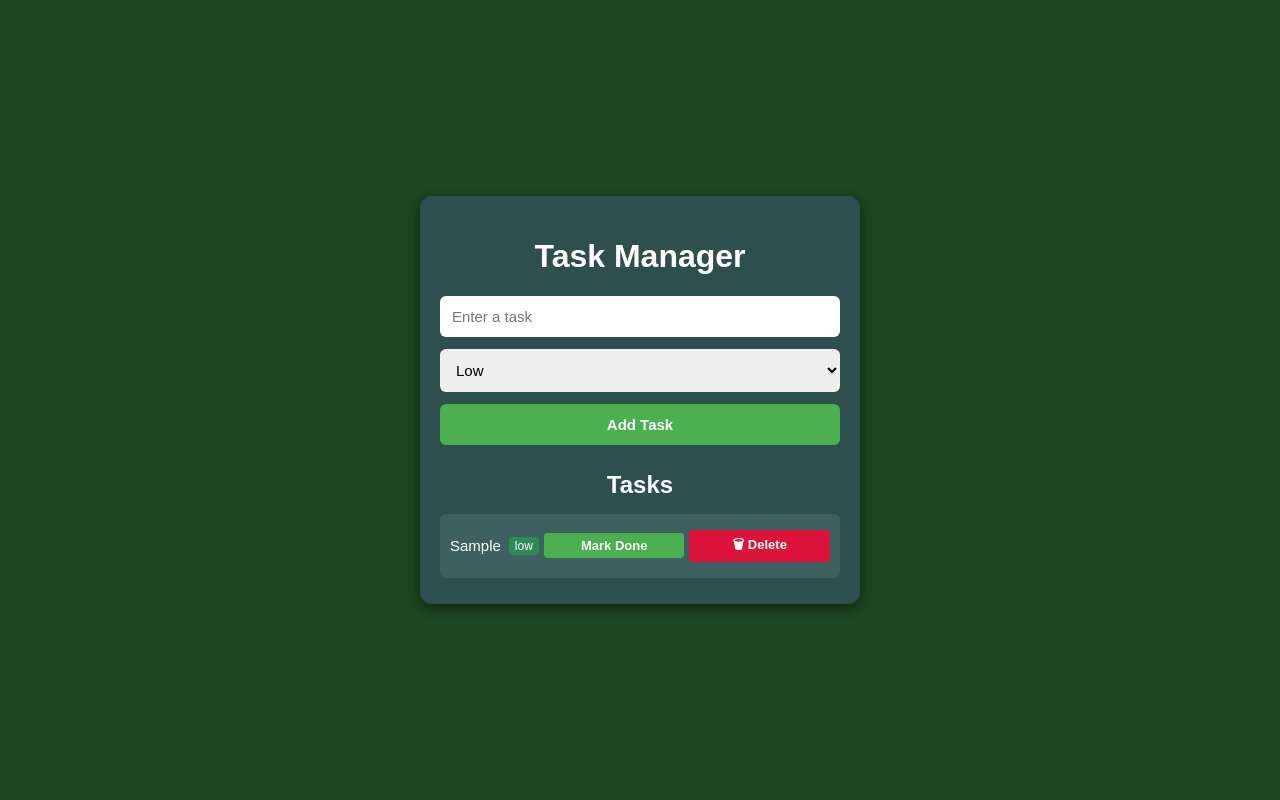
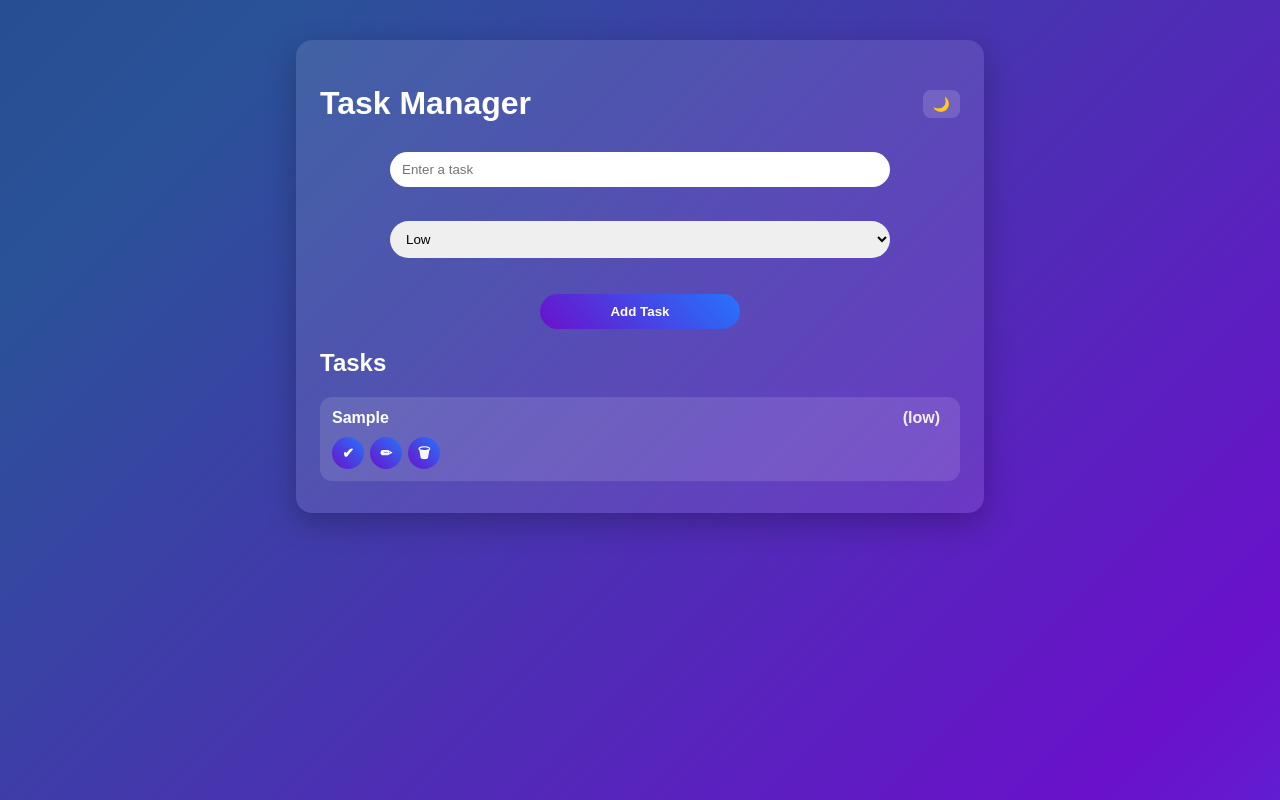
Before and after one commit to Dave2130/Task-Manager-Project, a plain HTML site: page index.html in a window 1280 px wide. Both pictures are taken after typing "Sample" into the empty fields and a click on the button "Add Task". Drawn offline with Linux system fonts and the light colour scheme.

Commit message:
update task manager with new features/fixes

```diff
--- a/app.js
+++ b/app.js
@@ -1,3 +1,8 @@
+// Keep track of tasks and unique IDs
+let tasks = [];
+let idCounter = 1;
+
+// Task class
 class Task {
   constructor(id, title, priority = "low") {
     this.id = id;
@@ -11,32 +16,62 @@ class Task {
   }
 }
 
-let tasks = [];
-let idCounter = 1;
-
+// Add task
 function addTask(title, priority) {
   let task = new Task(idCounter++, title, priority);
   tasks.push(task);
   renderTasks();
 }
 
+// Remove task
 function removeTask(id) {
-  const li = document.querySelector(`#task-${id}`);
-  if (li) {
-    li.classList.add("fade-out");
-    setTimeout(() => {
-      tasks = tasks.filter(task => task.id !== id);
-      renderTasks();
-    }, 300); // wait for animation
-  }
+  tasks = tasks.filter(task => task.id !== id);
+  renderTasks();
 }
 
+// Toggle task as done
 function toggleTask(id) {
   let task = tasks.find(t => t.id === id);
   if (task) task.markDone();
   renderTasks();
 }
 
+// Edit task (inline editing)
+function editTask(id) {
+  const task = tasks.find(t => t.id === id);
+  if (!task) return;
+
+  const li = document.getElementById(`task-${id}`);
+  li.innerHTML = ""; // Clear the task display
+
+  let input = document.createElement("input");
+  input.type = "text";
+  input.value = task.title;
+  input.style.marginRight = "10px";
+
+  let saveBtn = document.createElement("button");
+  saveBtn.textContent = "💾";
+  saveBtn.classList.add("btn-save");
+  saveBtn.title = "Save";
+  saveBtn.onclick = () => {
+    if (input.value.trim() !== "") {
+      task.title = input.value.trim();
+      renderTasks();
+    }
+  };
+
+  let cancelBtn = document.createElement("button");
+  cancelBtn.textContent = "✖";
+  cancelBtn.classList.add("btn-cancel");
+  cancelBtn.title = "Cancel";
+  cancelBtn.onclick = () => renderTasks();
+
+  li.appendChild(input);
+  li.appendChild(saveBtn);
+  li.appendChild(cancelBtn);
+}
+
+// Render tasks to UI
 function renderTasks() {
   const taskList = document.getElementById("taskList");
   taskList.innerHTML = "";
@@ -48,28 +83,45 @@ function renderTasks() {
 
     let titleSpan = document.createElement("span");
     titleSpan.textContent = task.title;
+    titleSpan.classList.add("task-title");
 
     let badge = document.createElement("span");
-    badge.classList.add("priority", task.priority.toLowerCase());
-    badge.textContent = task.priority;
+    badge.textContent = `(${task.priority})`;
+    badge.classList.add("task-badge");
+
+    // Actions
+    let actionsDiv = document.createElement("div");
+    actionsDiv.classList.add("task-actions");
 
     let doneBtn = document.createElement("button");
-    doneBtn.textContent = task.completed ? "✔ Done" : "Mark Done";
+    doneBtn.textContent = "✔";
+    doneBtn.title = "Mark as Done";
     doneBtn.onclick = () => toggleTask(task.id);
 
+    let editBtn = document.createElement("button");
+    editBtn.textContent = "✏";
+    editBtn.title = "Edit Task";
+    editBtn.onclick = () => editTask(task.id);
+
     let delBtn = document.createElement("button");
-    delBtn.textContent = "🗑 Delete";
+    delBtn.textContent = "🗑";
+    delBtn.classList.add("btn-delete");
+    delBtn.title = "Delete Task";
     delBtn.onclick = () => removeTask(task.id);
+
+    actionsDiv.appendChild(doneBtn);
+    actionsDiv.appendChild(editBtn);
+    actionsDiv.appendChild(delBtn);
 
     li.appendChild(titleSpan);
     li.appendChild(badge);
-    li.appendChild(doneBtn);
-    li.appendChild(delBtn);
+    li.appendChild(actionsDiv);
 
     taskList.appendChild(li);
   });
 }
 
+// Add Task button event
 document.getElementById("addBtn").addEventListener("click", () => {
   const title = document.getElementById("taskInput").value;
   const priority = document.getElementById("priorityInput").value;
@@ -82,3 +134,14 @@ document.getElementById("addBtn").addEventListener("click", () => {
   addTask(title, priority);
   document.getElementById("taskInput").value = "";
 });
+
+// Theme toggle
+const toggleBtn = document.getElementById("themeToggle");
+toggleBtn.addEventListener("click", () => {
+  document.body.classList.toggle("light-mode");
+  if (document.body.classList.contains("light-mode")) {
+    toggleBtn.textContent = "🌞";
+  } else {
+    toggleBtn.textContent = "🌙";
+  }
+});
--- a/index.html
+++ b/index.html
@@ -1,28 +1,33 @@
 <!DOCTYPE html>
 <html lang="en">
 <head>
-  <meta charset="UTF-8">
-  <meta name="viewport" content="width=device-width, initial-scale=1.0">
-  <title>Task Manager App</title>
-  <link rel="stylesheet" href="style.css">
+<meta charset="UTF-8" />
+<meta name="viewport" content="width=device-width, initial-scale=1.0" />
+<title>Task Manager App</title>
+<link rel="stylesheet" href="style.css" />
 </head>
 <body>
   <div class="container">
-    <h1>Task Manager</h1>
+    <!-- Header -->
+    <div class="header">
+      <h1>Task Manager</h1>
+      <button id="themeToggle" aria-label="Toggle theme">🌙</button>
+    </div>
 
-
-    <input type="text" id="taskInput" placeholder="Enter a task">
-
+    <!-- Task Input -->
+    <input type="text" id="taskInput" placeholder="Enter a task" />
+    <br>
     <select id="priorityInput">
       <option value="low">Low</option>
       <option value="medium">Medium</option>
       <option value="high">High</option>
     </select>
+    <br>
+    <button id="addBtn" class="primary">Add Task</button>
 
-    <button id="addBtn">Add Task</button>
-
+    <!-- Task List -->
     <h2>Tasks</h2>
-    <ul id="taskList"></ul>
+    <ul id="taskList" class="task-list"></ul>
   </div>
 
   <script src="app.js"></script>
--- a/style.css
+++ b/style.css
@@ -1,104 +1,166 @@
+/* Background */
 body {
-    font-family: Arial, sans-serif;
-    background: #1e4620;
-    color: white;
-    display: flex;
-    justify-content: center;
-    align-items: center;
-    min-height: 100vh;
-    margin: 0;
+  margin: 0;
+  font-family: Arial, sans-serif;
+  background: linear-gradient(135deg, #1e3c72, #2a5298, #6a11cb, #2575fc);
+  background-size: 200% 400%;
+  animation: gradientBG 12s ease infinite;
+  color: white;
 }
 
-.container {
-  background: #2f4f4f;
-  padding: 20px;
-  border-radius: 12px;
-  width: 400px;
-  max-width: 90%;
-  box-shadow: 0px 4px 12px rgba(0,0,0,0.5);
+/* Smooth gradient animation */
+@keyframes gradientBG {
+  0% { background-position: 0% 50%; }
+  50% { background-position: 100% 50%; }
+  100% { background-position: 0% 50%; }
 }
 
-h1, h2 {
-    text-align: center;
-    margin-bottom: 15px;
+/* Container */
+.container {
+  max-width: 640px;
+  margin: 40px auto;
+  padding: 24px;
+  background: rgba(255,255,255,0.10);
+  border-radius: 16px;
+  box-shadow: 0 10px 30px rgba(0,0,0,0.25);
 }
 
-input, select, button {
-  padding: 12px;
-  margin: 6px 0;
-  width: 100%;
-  border-radius: 6px;
-  border: none;
-  font-size: 15px;
-  box-sizing: border-box;
+/* Header */
+.header {
+  display: flex;
+  justify-content: space-between;
+  align-items: center;
 }
 
-button {
-  background: #4CAF50;
+#themeToggle {
+  background: rgba(255,255,255,0.15);
+  border: 0;
+  padding: 6px 10px;
+  border-radius: 8px;
+  cursor: pointer;
+  color: #fff;
+  font-size: 14px;
+}
+
+/* Inputs */
+#taskInput,
+#priorityInput {
+  width: 90%;
+  max-width: 500px;
+  box-sizing: border-box;
+  padding: 10px 12px;
+  border: 0;
+  border-radius: 20px;
+  margin: 8px auto;
+  display: block;
+}
+
+/* Add Task button */
+#addBtn {
+  background: linear-gradient(45deg, #6a11cb, #2575fc);
+  border: none;
+  padding: 10px 14px;
+  border-radius: 20px;
   color: white;
   cursor: pointer;
   font-weight: bold;
-  transition: background 0.3s ease;
+  transition: all 0.3s ease;
+  width: 90%;
+  max-width: 200px;
+  display: block;
+  margin: 10px auto;
 }
 
-button:hover {
-  background: #45a049;
+#addBtn:hover {
+  transform: scale(1.02);
+  box-shadow: 0 0 10px rgba(106, 17, 203, 0.6),
+              0 0 20px rgba(37, 117, 252, 0.6);
 }
 
-
-ul {
+/* Task list */
+#taskList {
   list-style: none;
   padding: 0;
-  margin: 0;
+  margin: 12px 0 0 0;
 }
 
-li {
-  display: flex;
-  justify-content: space-between;
+#taskList li {
+  background: rgba(255, 255, 255, 0.12);
+  border-radius: 12px;
+  padding: 12px;
+  margin: 8px 0;
+  display: grid;
+  grid-template-columns: 1fr auto;
+  gap: 10px;
   align-items: center;
-  background: #3e6060;
-  padding: 10px;
-  margin: 6px 0;
-  border-radius: 6px;
-  font-size: 15px;
+  animation: fadeIn 0.4s ease forwards;
 }
 
-
-.priority {
-  font-size: 12px;
-  padding: 2px 6px;
-  border-radius: 4px;
-  margin-left: 8px;
-  color: white;
+.task-title {
+  font-weight: 600;
 }
 
-.priority.high { background: crimson; }
-.priority.medium { background: orange; }
-.priority.low { background: seagreen; }
-
-
-li.done {
-  background: #2d3d3d;
-  text-decoration: line-through;
-  opacity: 0.7;
+.task-badge {
+  opacity: 0.9;
+  font-weight: 700;
+  margin: 0 8px;
 }
 
-
-li button {
-  margin-left: 5px;
-  padding: 5px 8px;
-  font-size: 13px;
-  border-radius: 4px;
-  cursor: pointer;
-  border: none;
+/* Action buttons row */
+.task-actions {
+  display: flex;
+  gap: 6px;
 }
 
-li button:first-of-type {
-  background: #4CAF50;
+.task-actions button {
+  background: linear-gradient(45deg, #6a11cb, #2575fc);
+  border: none;
+  width: 32px;             /* fixed width */
+  height: 32px;            /* fixed height */
+  border-radius: 50%;      /* perfect circle */
   color: white;
+  cursor: pointer;
+  font-weight: bold;
+  font-size: 14px;
+  line-height: 1;
+  display: flex;           /* center text/icon */
+  justify-content: center;
+  align-items: center;
+  padding: 0;              /* remove stretch */
+  transition: transform 0.2s ease;
 }
 
-li button:last-of-type {
-  background: crimson;
-  color: white;
+.task-actions button:hover {
+  transform: scale(1.15);
 }
+
+/* Semantic tints */
+.btn-save { background: #2e7d32; }
+.btn-cancel { background: #616161; }
+.btn-delete { background: #d32f2f; }
+
+/* States */
+li.done {
+  opacity: 0.65;
+  text-decoration: line-through;
+  transition: opacity 0.25s ease;
+}
+
+/* Animations */
+@keyframes fadeIn {
+  from { opacity: 0; transform: translateY(-6px); }
+  to   { opacity: 1; transform: translateY(0); }
+}
+
+.fade-out {
+  animation: fadeOut 0.35s ease forwards;
+}
+
+@keyframes fadeOut {
+  from { opacity: 1; transform: translateX(0); }
+  to   { opacity: 0; transform: translateX(30px); }
+}
+
+/* Light mode override */
+body.light-mode .container { background: rgba(0,0,0,0.06); }
+body.light-mode #taskList li { background: rgba(0,0,0,0.06); }
```
